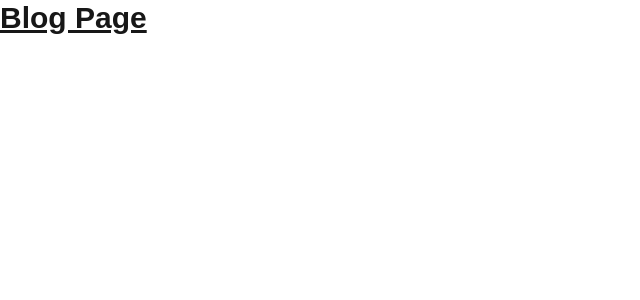
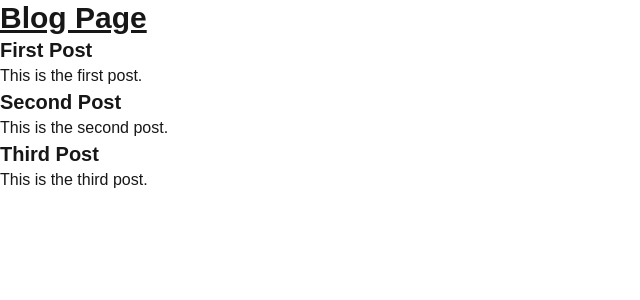
Before and after one commit to mehtabali05/Learn-Next, a Next.js app: page /blog in a window 1280 px wide. Shown: the top 300 px of the page, without its empty margins (0-640 px from the left). Built offline with nearby package versions, Linux system fonts and the light colour scheme.

Commit message:
create: posts added in blog page

```diff
--- a/src/app/blog/page.js
+++ b/src/app/blog/page.js
@@ -1,7 +1,22 @@
 export default function Blog() {
+    const posts = [
+        { id: 1, title: "First Post", content: "This is the first post." },
+        { id: 2, title: "Second Post", content: "This is the second post." },
+        { id: 3, title: "Third Post", content: "This is the third post." },
+    ];
   return (
-    <h1 className="text-3xl font-bold underline">
-      Blog Page
-    </h1>
+    <div>
+      <h1 className="text-3xl font-bold underline">
+        Blog Page
+      </h1>
+      <ul>
+        {posts.map((post) => (
+          <li key={post.id}>
+            <h2 className="text-xl font-semibold">{post.title}</h2>
+            <p>{post.content}</p>
+          </li>
+        ))}
+      </ul>
+    </div>
   );
 }
```
